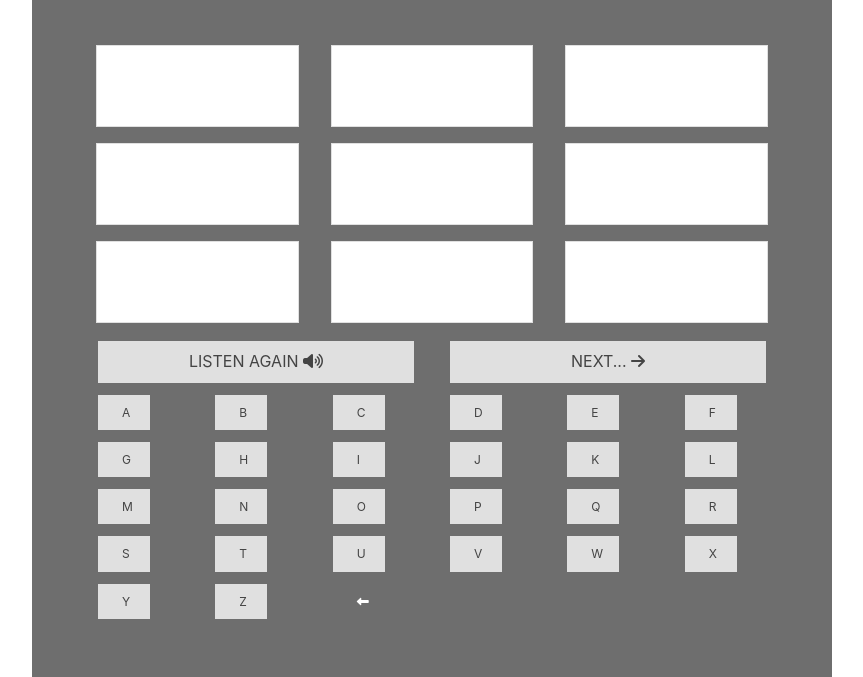
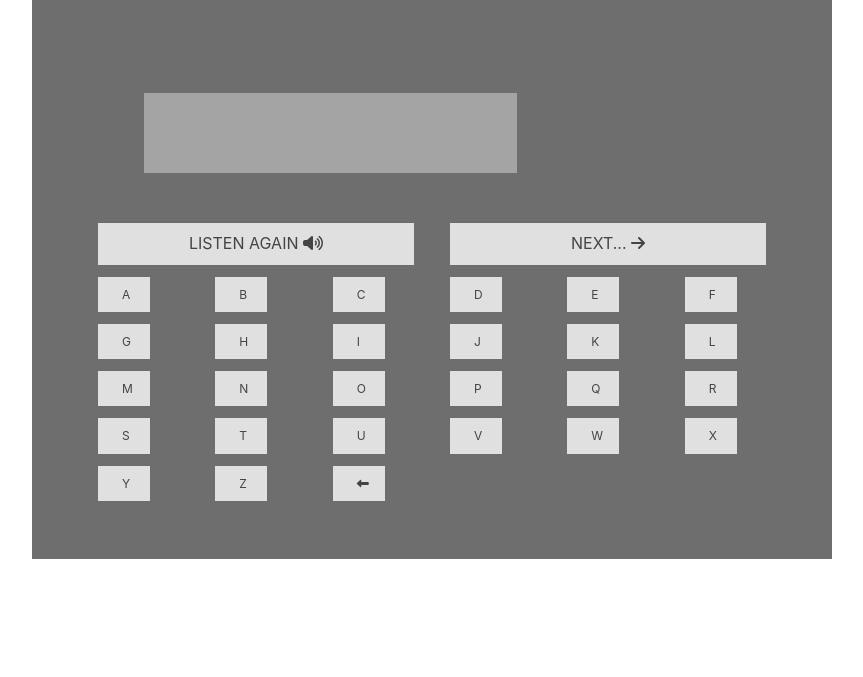
Before and after one commit to filscentia/alien-spelling, a website: page index.html in a window 1280 px wide. Both pictures are taken after a click on the link "LET'S GO!". Shown: the part 142-819 px from the top of the page, without its empty margins (208-1071 px from the left). Drawn offline with nearby package versions, Linux system fonts and the light colour scheme.

Commit message:
update to index.html
Signed-off-by: Matthew B White <whitemat@uk.ibm.com>

```diff
--- a/index.html
+++ b/index.html
@@ -53,78 +53,22 @@
         </section>
 
         <section id="answers-keyboard" class="intro-copy padding-lg" style="display:none;">
-            <div id="answers" class="container">
+            <div id="answers" class="container padding-lg">
                 <div class="grid ">
-                    <div class="grid__column grid__column--4 grid__column--4--md flex-last--md">
-                        <div class="card">
-                            <div id="a0" class="card__content answerbox text-center grid.grid--center">
-                                <p class="subtitle subtitle--lg"></p>
+                    <div class="grid__column grid__column--8 grid__column--8--md flex-last--md">
+                            <div id="answer" class=" bg-color-medium answerbox text-center grid.grid--center">
+                                    <p class="subtitle subtitle--xxl" id="textinput"></p>
+                                </div>
+                    </div>
+                    <div class="grid__column grid__column--4 grid__column--4--md flex-last--md bg-color-dark ">
+                            <div id="result" class=" answerbox bg-color-dark ">
+                                <p class="subtitle subtitle--xxl"></p><!-- -->
                             </div>
-                        </div>
-                    </div>
-                    <div class="grid__column grid__column--4 grid__column--4--md flex-last--md">
-                        <div class="card">
-                            <div id="a1" class="card__content answerbox text-center">
-                                <p class="subtitle subtitle--lg"></p>
-                            </div>
-                        </div>
+
                     </div>
 
-                    <div class="grid__column grid__column--4 grid__column--4--md flex-last--md">
-                        <div class="card">
-                            <div id="a2" class="card__content answerbox text-center">
-                                <p class="subtitle subtitle--lg"></p>
-                            </div>
-                        </div>
-                    </div>
                 </div>
-                <div class="grid ">
-                    <div class="grid__column grid__column--4 grid__column--4--md flex-last--md">
-                        <div class="card">
-                            <div id="a3" class="card__content answerbox text-center">
-                                <p class="subtitle subtitle--lg"></p>
-                            </div>
-                        </div>
-                    </div>
 
-                    <div class="grid__column grid__column--4 grid__column--4--md flex-last--md">
-                        <div class="card">
-                            <div id="a4" class="card__content answerbox text-center">
-                                <p class="subtitle subtitle--lg"></p>
-                            </div>
-                        </div>
-                    </div>
-                    <div class="grid__column grid__column--4 grid__column--4--md flex-last--md">
-                        <div class="card">
-                            <div id="a5" class="card__content answerbox text-center">
-                                <p class="subtitle subtitle--lg"></p>
-                            </div>
-                        </div>
-                    </div>
-                </div>
-                <div class="grid ">
-                    <div class="grid__column grid__column--4 grid__column--4--md flex-last--md">
-                        <div class="card">
-                            <div id="a6" class="card__content answerbox text-center">
-                                <p class="subtitle subtitle--lg"></p>
-                            </div>
-                        </div>
-                    </div>
-                    <div class="grid__column grid__column--4 grid__column--4--md flex-last--md">
-                        <div class="card">
-                            <div id="a7" class="card__content answerbox text-center">
-                                <p class="subtitle subtitle--lg"></p>
-                            </div>
-                        </div>
-                    </div>
-                    <div class="grid__column grid__column--4 grid__column--4--md flex-last--md">
-                        <div class="card">
-                            <div id="a8" class="card__content answerbox text-center">
-                                <p class="subtitle subtitle--lg"></p>
-                            </div>
-                        </div>
-                    </div>
-                </div>
             </div>
 
             <div class="container">
@@ -138,7 +82,6 @@
                     <div class="grid__column grid__column--6">
                         <button id="next" class="button button--filled bg-color-light color-darker button--block">Next...
                             <i class="fa fa-arrow-right" aria-hidden="true"></i>
-
                         </button>
                     </div>
                 </div>
@@ -232,7 +175,7 @@
                         <a class="button button--outlined button--xs btn bg-color-light color-darker">z</a>
                     </div>
                     <div class="grid__column grid__column--2">
-                        <a id="del" class="button button--filled button--xs btn">
+                        <a id="del" class="button button--filled button--xs btn bg-color-light color-darker">
                             <i class="fa fa-long-arrow-left" aria-hidden="true"></i>
                         </a>
                     </div>
@@ -277,8 +220,20 @@
         populateVoiceList();
 
         $('#next').click(function (e) {
-            questions[currentQuestionId].answer = $('#a' + currentQuestionId).text().trim();
+            questions[currentQuestionId].answer = $('#answer > p').text().trim();
+
+            if (questions[currentQuestionId].answer.toLowerCase() === questions[currentQuestionId].word){
+                $('#result > p').html('<i class="fa fa-check bg-color-secondary color-light" aria-hidden="true"></i>');
+            } else {
+                $('#result > p').html('<i class="fa fa-times bg-color-tertiary color-light" aria-hidden="true"></i>');
+            }
+
+            $('#result > p').fadeOut(4000, function () {
+
+            });
+
             currentQuestionId++;
+            $('#answer > p').text('');
 
             if (currentQuestionId == questions.length) {
                 speak({ value: 'Lets see how many you got right' });
@@ -290,6 +245,7 @@
                     } else {
                         $('#a' + index).addClass('bg-color-tertiary').addClass('color-light');
                     }
+
                 })
             } else {
 
@@ -336,12 +292,13 @@
         });
 
         $('.btn').click(function (b) {
-            $('#a' + currentQuestionId + ' > p').append(b.target.text)
+            $('#answer > p').append(b.target.text)
         })
         $("#del").on("click", function () {
-            $('#a' + currentQuestionId + ' > p').text(function (index, text) {
-                return text.replace(/(\s+)?.$/, '');
-            });
+            let t = $('#answer > p').text().trim();
+            let newt = t.slice(0,t.length-1);
+            $('#answer > p').text(newt);
+
         });
     });
 </script>
```
